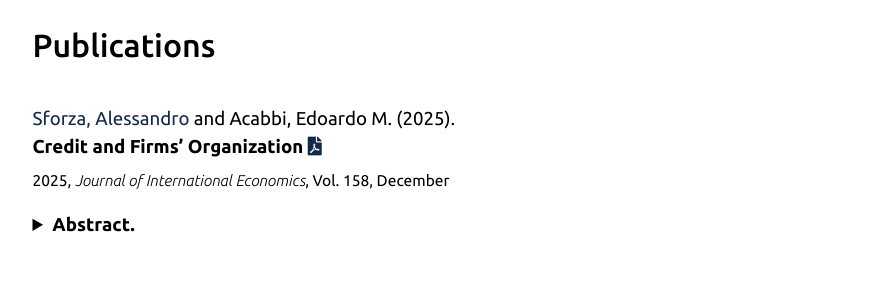
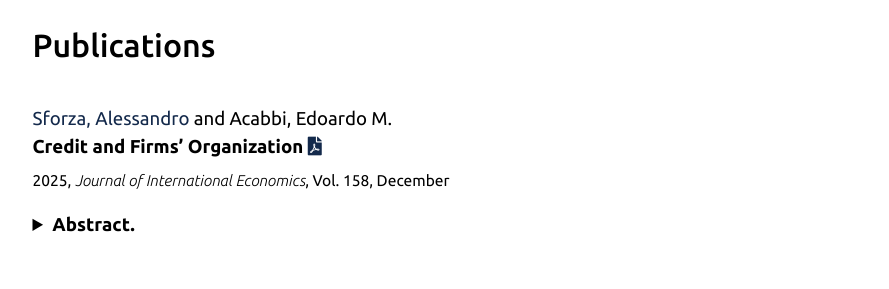
Before and after one commit to eacabbi/eacabbi.github.io, a Jekyll site: the page built from index.md, in a window 1280 px wide and 900 px high, scrolled down 818 px. Shown: the part 152-441 px from the top of the window, without its empty margins (195-1084 px from the left). Built offline with Jekyll 4.4.1, drawn with Linux system fonts in a browser that asks for light colours; some web fonts are replaced.

Commit message:
corrections

```diff
--- a/index.md
+++ b/index.md
@@ -23,7 +23,7 @@ B.A. in International Economics and Management, Bocconi University (Sept. 2007 -
 ## Publications
 
 <br>
-<a href="https://sites.google.com/site/alessandrosforza87/home"> Sforza, Alessandro</a> and Acabbi, Edoardo M. (2025).
+<a href="https://sites.google.com/site/alessandrosforza87/home"> Sforza, Alessandro</a> and Acabbi, Edoardo M.
 <br>**Credit and Firms' Organization**  <a href="https://www.sciencedirect.com/science/article/pii/S0022199625001291?via%3Dihub" class="{{ site.pdf_icon }}" title="{{ site.pdf_title }}" id="icon"></a>
 <br> <sub> 2025, _Journal of International Economics_, Vol. 158, December </sub>
 
```
